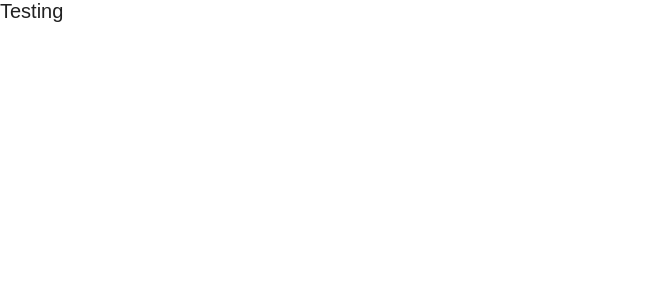
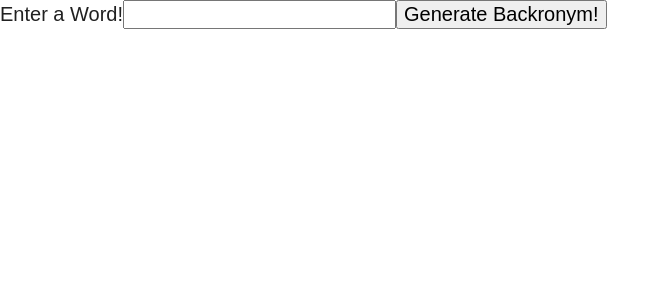
Before and after one commit to groupProjectSix/projectSix, a React (Create React App) app: page / in a window 1280 px wide. Shown: the top 300 px of the page, without its empty margins (0-669 px from the left). Built offline with nearby package versions, Linux system fonts and the light colour scheme; a web font is replaced by a local one.

Commit message:
simple state and input on app.js :zap::fire::bomb:

```diff
--- a/src/App.js
+++ b/src/App.js
@@ -1,11 +1,22 @@
 import React, { Component } from 'react';
+import dbRef from './firebase'
 import './App.scss';
 
 class App extends Component {
+  constructor(){
+    super();
+    this.state = {
+      wordArray: []
+    }
+  }
+
   render() {
     return (
       <React.Fragment>
-        <p>Testing</p>
+        <label htmlFor="wordInput">Enter a Word!</label>
+        <input type="text" id="wordInput" />
+        {/* setup onClick function for button */}
+        <button>Generate Backronym!</button>
       </React.Fragment>
     );
   }
--- /dev/null
+++ b/src/firebase.js
@@ -0,0 +1,20 @@
+import firebase from 'firebase/app';
+import 'firebase/database'
+
+const firebaseConfig = {
+  apiKey: "AIzaSyADqSGWHdf9gZ0cyhUXRzFNUK25bY1bVJw",
+  authDomain: "projectsix-4cd1b.firebaseapp.com",
+  databaseURL: "https://projectsix-4cd1b.firebaseio.com",
+  projectId: "projectsix-4cd1b",
+  storageBucket: "projectsix-4cd1b.appspot.com",
+  messagingSenderId: "210565880710",
+  appId: "1:210565880710:web:273bfb9a63f26bb0056a07"
+};
+
+// Initialize Firebase
+firebase.initializeApp(firebaseConfig);
+
+//set up dbRef
+const dbRef = firebase.database().ref();
+
+export default dbRef;
```
